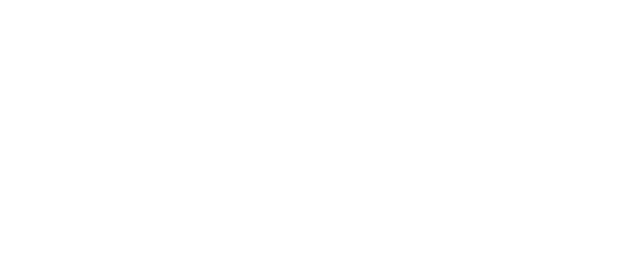
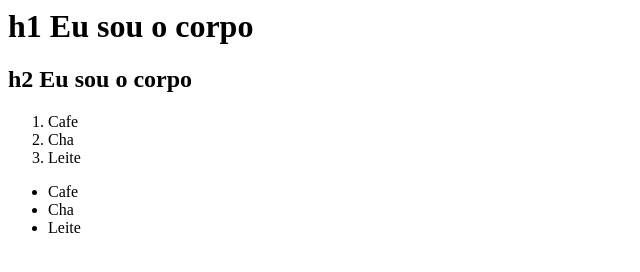
Before and after one commit to Ediane-sys/Ediane-sys.github.io, a plain HTML site: page index.html in a window 1280 px wide. Shown: the whole page, without its empty margins (0-640 px from the left). Drawn offline with Linux system fonts and the light colour scheme.

Commit message:
feature: add index.html

```diff
--- a/index.html
+++ b/index.html
@@ -1,15 +1,24 @@
-<!DOCTYPE html>
-<html lang="pt-br">
+<html>
 
 <head>
-    <meta charset="UTF-8">
-    <meta http-equiv="X-UA-Compatible" content="IE=edge">
-    <meta name="viewport" content="width=device-width, initial-scale=1.0">
-    <title>Document</title>
+    <title>
+        Olá,eu sou a cabeça
+    </title>
 </head>
 
 <body>
-
+    <h1>h1 Eu sou o corpo</h1>
+    <h2>h2 Eu sou o corpo</h2>
 </body>
+<ol>
+    <li>Cafe</li>
+    <li>Cha</li>
+    <li>Leite</li>
+</ol>
+<ul>
+    <li>Cafe</li>
+    <li>Cha</li>
+    <li>Leite</li>
+</ul>
 
 </html>
```
